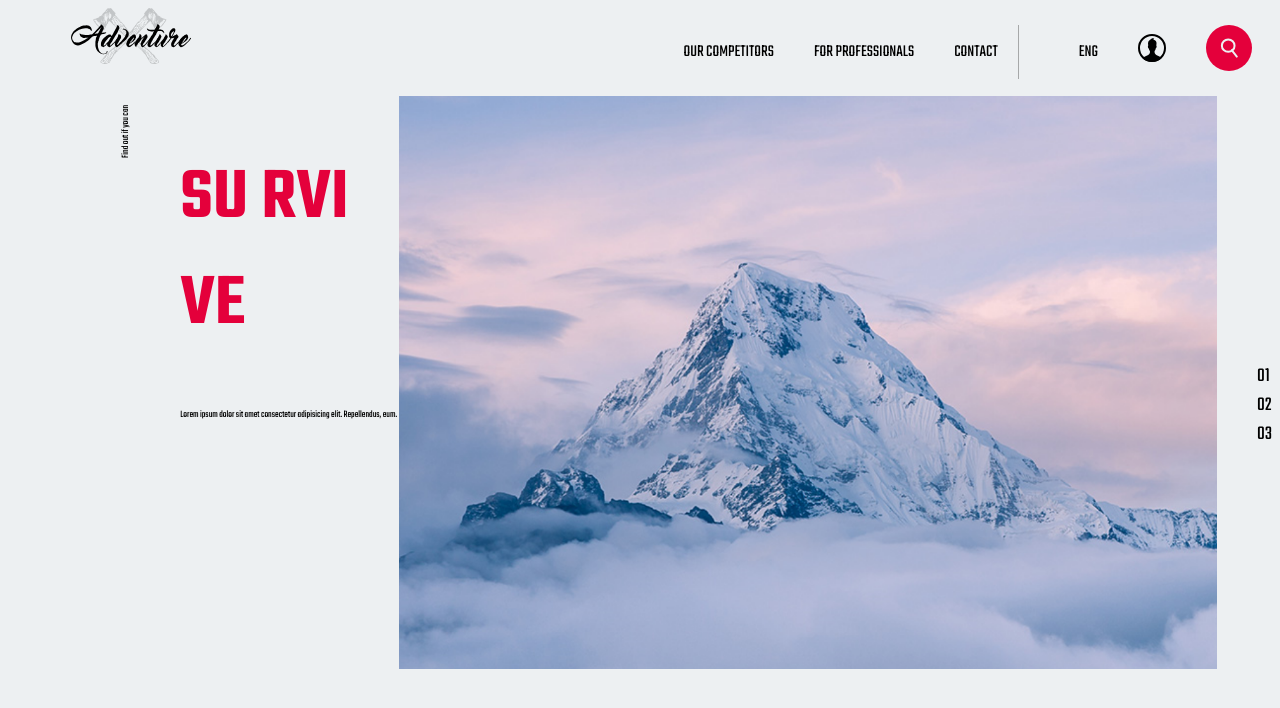
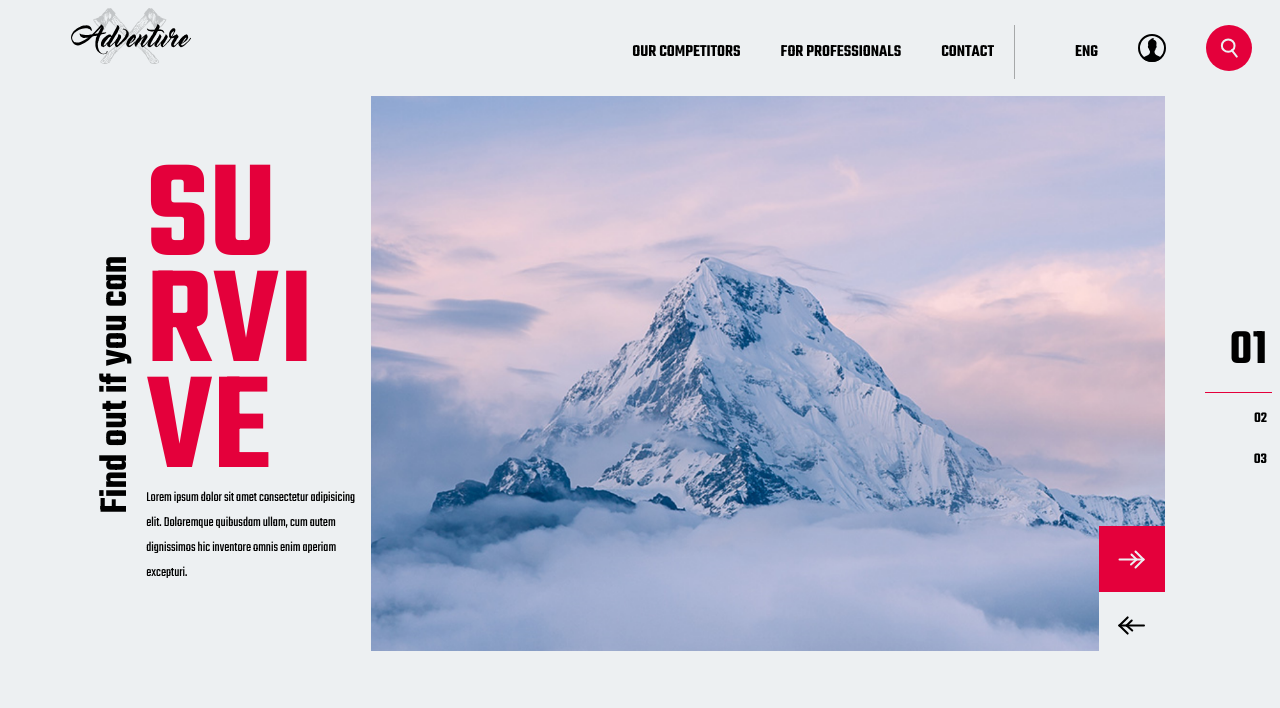
Before and after one commit to TumanovArtem/ServivalTemplate, a plain HTML site: page index.html in a window 1280 px wide. Drawn offline with Linux system fonts and the light colour scheme.

Commit message:
Slider added

```diff
--- a/css/style.css
+++ b/css/style.css
@@ -5,7 +5,7 @@
 
 body {
     font-family: 'Teko', sans-serif;
-    font-size: 10px;
+    font-size: 14px;
     background-color: #edf0f2;
 }
 
@@ -44,6 +44,7 @@ nav .menu {
     width: 90%;
     display: flex;
     justify-content: flex-end;
+    font-weight: 600;
 }
 
 nav ul {
@@ -63,35 +64,115 @@ nav li {
 
 .tagline {
     flex: 1;
+    display: flex;
+    align-items: center;
+    position: relative;
 }
 
 .tagline span {
+    transform: rotate(-90deg);
     display: block;
-    transform: rotate(-90deg);
+    font-size: 40px;
+    font-weight: 600;
+    white-space: nowrap;
+    position: absolute;
+    right: -100px;
+    top: 260px;
 }
+.title {
+    flex: 3;
+    display: flex;
+    flex-direction: column;
+    justify-content: center;
 
-.title {
-    flex: 2;
 }
 
 .title h1 {
     color: #E4003B;
-    font-size: 74px;
+    font-size: 142px;
+    line-height: 106px;
+    font-weight: 600;
+    margin: 0;
+}
+
+.title span {
+    line-height: 25px;
+    font-weight: 400;
 }
 
 .slider {
-    flex: 8;
+    flex: 12;
     display: flex;
 }
 
-.slider img {
+.slides-wrapper {
+    flex: 8;
+    position: relative;
+}
+
+.slider-navigation {
+    flex: 1;
+}
+
+.slide {
+    position: absolute;
+    opacity: 0;
+    display: none;
+    transition: 0.5s;
+}
+
+.slide.active {
+    position: relative;
+    display: block;
+    opacity: 1;
+}
+
+.slide img {
     width: 100%;
+}
+
+.arrows {
+    position: absolute;
+    bottom: 0;
+    right: 0;
+}
+
+.forward, .backward {
+    width: 66px;
+    height: 66px;
+    display: flex;
+    align-items: center;
+    justify-content: center;
+    cursor: pointer;
+}
+
+.forward {
+    background-color: #E4003B;
+}
+
+.backward {
+    background-color: #edf0f2;
 }
 
 .slider-navigation ul {
     height: 100%;
     display: flex;
     flex-direction: column;
+    align-items: flex-end;
     justify-content: center;
-    font-size: 20px;
+    font-size: 15px;
+    font-weight: bold;
 }
+.slider-navigation li {
+    float: right;
+    padding: 5px;
+    padding-left: 25px;
+    margin: 5px 0;
+    cursor: pointer;
+    transition: 0.1s;
+}
+
+.slider-navigation .active {
+    font-size: 50px;
+    border-bottom: 1px solid #E4003B;
+}
--- a/index.html
+++ b/index.html
@@ -30,13 +30,21 @@
             <div class="tagline"><span>Find out if you can</span></div>
             <div class="title">
                 <h1>SU RVI VE</h1>
-                <span>Lorem ipsum dolor sit amet consectetur adipisicing elit. Repellendus, eum.</span>
+                <span>Lorem ipsum dolor sit amet consectetur adipisicing elit. Doloremque quibusdam ullam, cum autem dignissimos hic inventore omnis enim aperiam excepturi.</span>
             </div>
             <div class="slider">
-                <div class="slide"><img src="img/mountain.png" alt=""></div>
+                <div class="slides-wrapper">
+                    <div class="slide active"><img src="img/mountain.png" alt=""></div>
+                    <div class="slide"><img src="img/mountain.png" alt=""></div>
+                    <div class="slide"><img src="img/mountain.png" alt=""></div>
+                    <div class="arrows">
+                        <div class="forward"><img src="img/forward-arrow.svg" alt=""></div>
+                        <div class="backward"><img src="img/backward-arrow.svg" alt=""></div>
+                    </div>
+                </div>
                 <div class="slider-navigation">
                     <ul>
-                        <li>01</li>
+                        <li class="active">01</li>
                         <li>02</li>
                         <li>03</li>
                     </ul>
@@ -44,6 +52,28 @@
             </div>
         </div>
     </header>
+    <script>
 
+        //Tabs
+        const tabNav = document.querySelectorAll(".slider-navigation li");
+        const forwardArrow = document.querySelector(".arrows .forward");
+        const backwardArrow = document.querySelector(".arrows .backward");
+
+        //Digit navigation
+        tabNav.forEach(item => {
+            item.addEventListener("click", e => {
+                document.querySelector(".slider-navigation .active").classList.remove("active");
+                item.classList.add("active");
+            });
+        });
+
+        //Arrow navigation
+        forwardArrow.addEventListener("click", e => {
+            const activeSlide = document.querySelector(".slide.active");
+            const nextSlide = activeSlide.nextSibling;
+            activeSlide.classList.remove("active");
+            nextSlide.classList.add("active");
+        });
+    </script>
 </body>
 </html>
```
